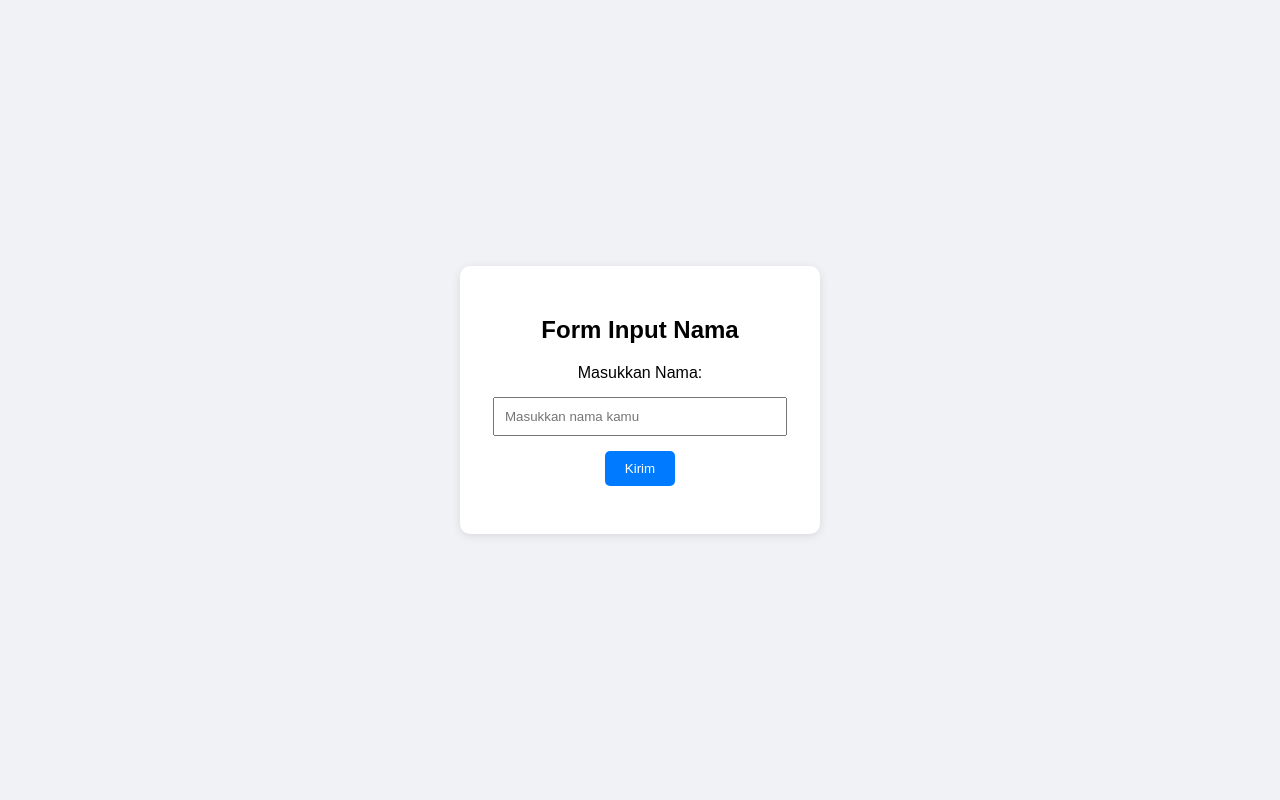
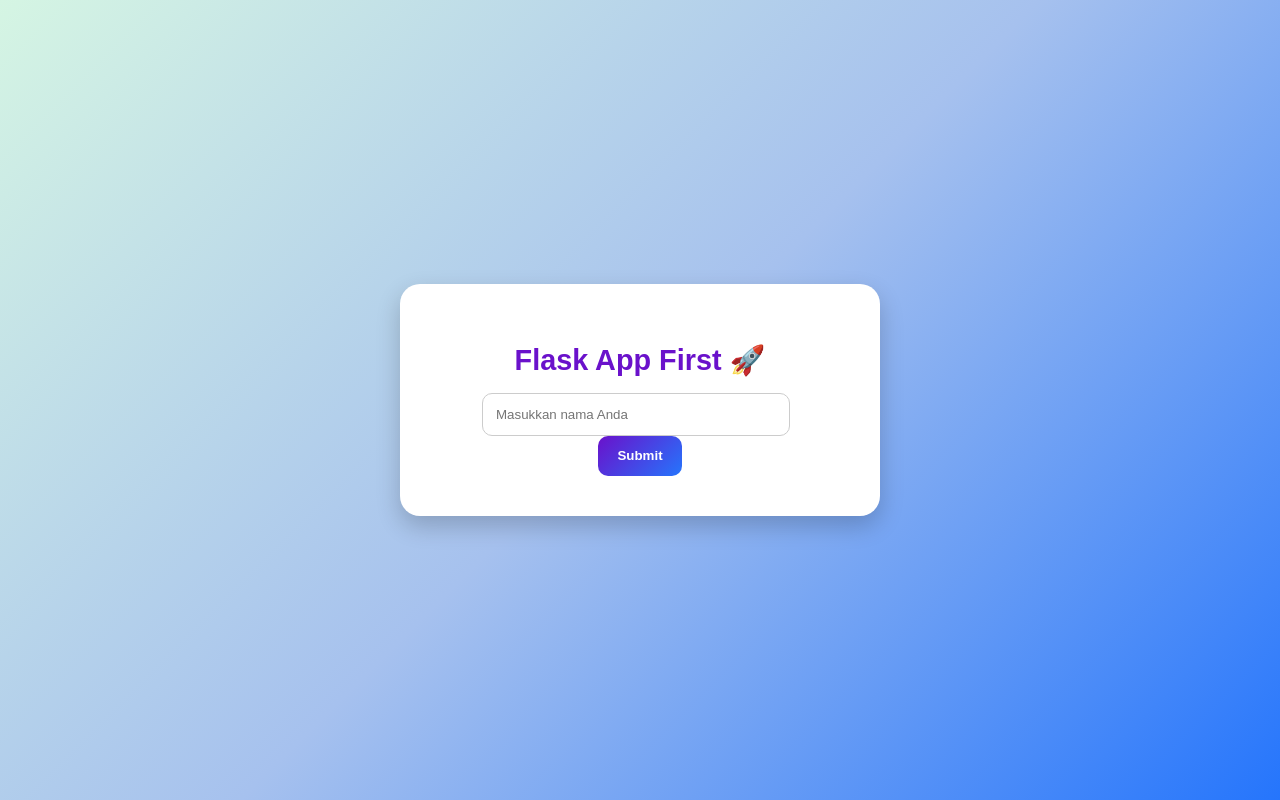
Before and after one commit to kuchikamikaze/FirstFlask_0053, a Flask app: page / in a window 1280 px wide. Run offline with Flask 3, Linux system fonts and the light colour scheme.

Commit message:
finnishing

```diff
--- a/app.py
+++ b/app.py
@@ -3,15 +3,16 @@ from flask import Flask, render_template, request
 
 app = Flask(__name__)
 
-@app.route('/', methods=['GET', 'POST'])
+@app.route("/")
 def index():
-    hasil = ""
+    return render_template("index.html")
 
-    if request.method == 'POST':
-        nama = request.form['nama']
-        hasil = f"Halo, {nama}! Selamat datang di Flask."
+@app.route("/greet", methods=["POST"])
+def greet():
+    name = request.form.get("name")
+    if not name:
+        name = "Anonim"
+    return f"<h2>Halo, {name}! Selamat datang di Flask First App 🚀</h2>"
 
-    return render_template('index.html', hasil=hasil)
-
-if __name__ == '__main__':
+if __name__ == "__main__":
     app.run(debug=True)
--- a/static/styles.css
+++ b/static/styles.css
@@ -1,42 +1,76 @@
 
 body {
-    font-family: Arial, sans-serif;
-    background-color: #f0f2f5;
+    font-family: 'Poppins', sans-serif;
+    background: linear-gradient(135deg, #d5f5e3, #a6c1ee, #2575fc);
     display: flex;
     justify-content: center;
     align-items: center;
     height: 100vh;
     margin: 0;
+    color: #333;
 }
 
 .container {
-    background-color: white;
-    padding: 30px;
-    border-radius: 10px;
-    width: 300px;
+    background: #fff;
+    padding: 2.5rem;
+    border-radius: 20px;
+    box-shadow: 0 10px 25px rgba(0,0,0,0.2);
     text-align: center;
-    box-shadow: 0 2px 10px rgba(0,0,0,0.1);
+    width: 400px;
+    animation: fadeIn 1s ease-in-out;
+}
+
+h1 {
+    margin-bottom: 1rem;
+    font-size: 1.8rem;
+    color: #6a11cb;
+}
+
+p {
+    margin-bottom: 1.5rem;
+    color: #555;
 }
 
 input {
-    width: 90%;
-    padding: 10px;
-    margin: 15px 0;
+    padding: 0.8rem;
+    width: 70%;
+    border-radius: 10px;
+    border: 1px solid #ccc;
+    margin-right: 0.5rem;
+    outline: none;
+    transition: 0.3s;
+}
+
+input:focus {
+    border-color: #6a11cb;
+    box-shadow: 0 0 5px rgba(106,17,203,0.5);
 }
 
 button {
-    padding: 10px 20px;
-    background-color: #007bff;
+    padding: 0.8rem 1.2rem;
+    background: linear-gradient(135deg, #6a11cb, #2575fc);
     color: white;
     border: none;
-    border-radius: 5px;
+    border-radius: 10px;
     cursor: pointer;
+    font-weight: 600;
+    transition: transform 0.2s, background 0.3s;
 }
 
 button:hover {
-    background-color: #0056b3;
+    transform: scale(1.05);
+    background: linear-gradient(135deg, #5a0eb2, #1e63d9);
 }
 
-h3 {
-    color: green;
+.result {
+    margin-top: 2rem;
+    padding: 1rem;
+    background: #f5f7fb;
+    border-radius: 12px;
+    box-shadow: inset 0 0 10px rgba(0,0,0,0.05);
 }
+
+@keyframes fadeIn {
+    from { opacity: 0; transform: translateY(20px); }
+    to { opacity: 1; transform: translateY(0); }
+}
--- a/templates/index.html
+++ b/templates/index.html
@@ -3,31 +3,16 @@
 <html lang="id">
 <head>
     <meta charset="UTF-8">
-    <meta name="viewport" content="width=device-width, initial-scale=1.0">
-    <title>Flask POST</title>
-
-    <link rel="stylesheet"
-        href="{{ url_for('static', filename='styles.css') }}">
+    <title>Flask App First</title>
+    <link rel="stylesheet" href="{{ url_for('static', filename='styles.css') }}">
 </head>
 <body>
-
     <div class="container">
-        <h2>Form Input Nama</h2>
-
-        <form method="POST">
-            <label for="nama">Masukkan Nama:</label>
-
-            <input type="text"
-                id="nama"
-                name="nama"
-                placeholder="Masukkan nama kamu"
-                required>
-
-            <button type="submit">Kirim</button>
+        <h1>Flask App First 🚀</h1>
+        <form action="/greet" method="post">
+            <input type="text" name="name" placeholder="Masukkan nama Anda">
+            <button type="submit">Submit</button>
         </form>
-
-        <h3>{{ hasil }}</h3>
     </div>
-
 </body>
 </html>
```
